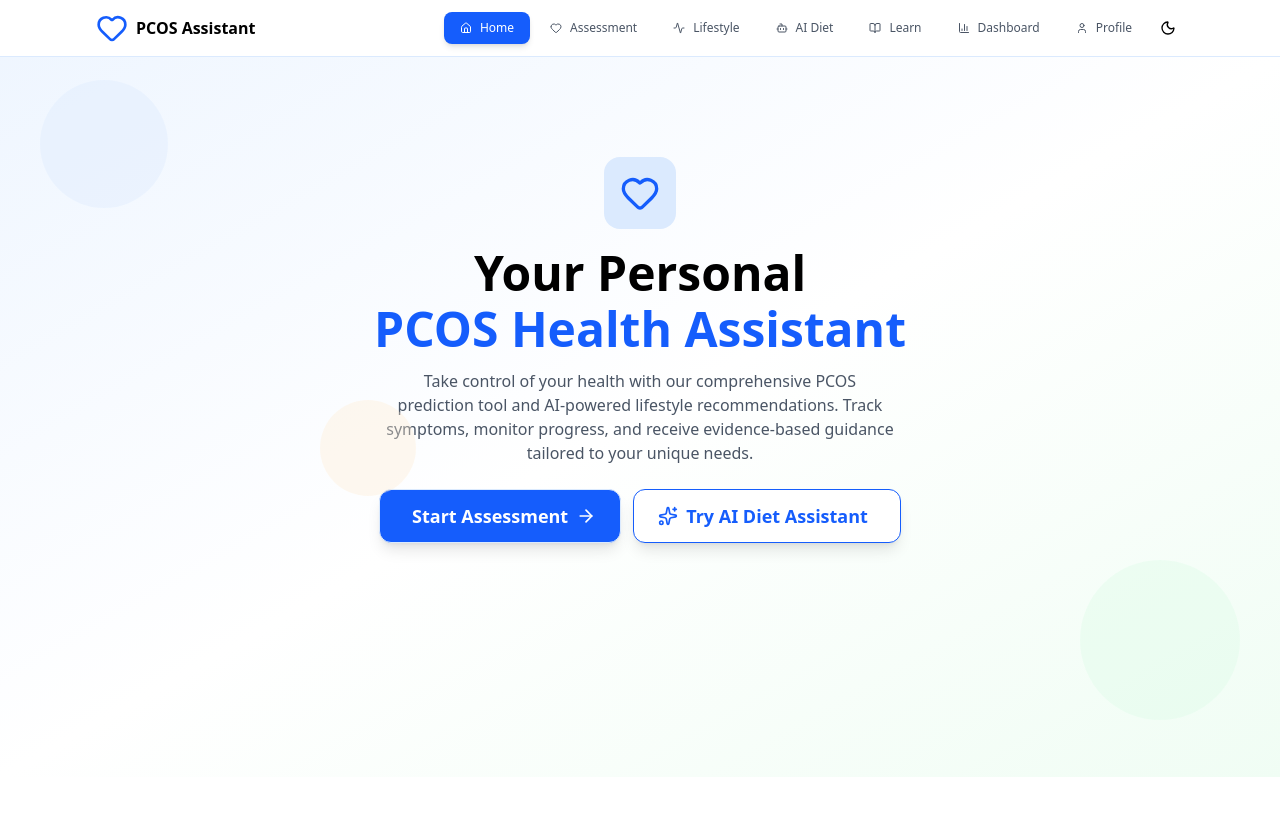
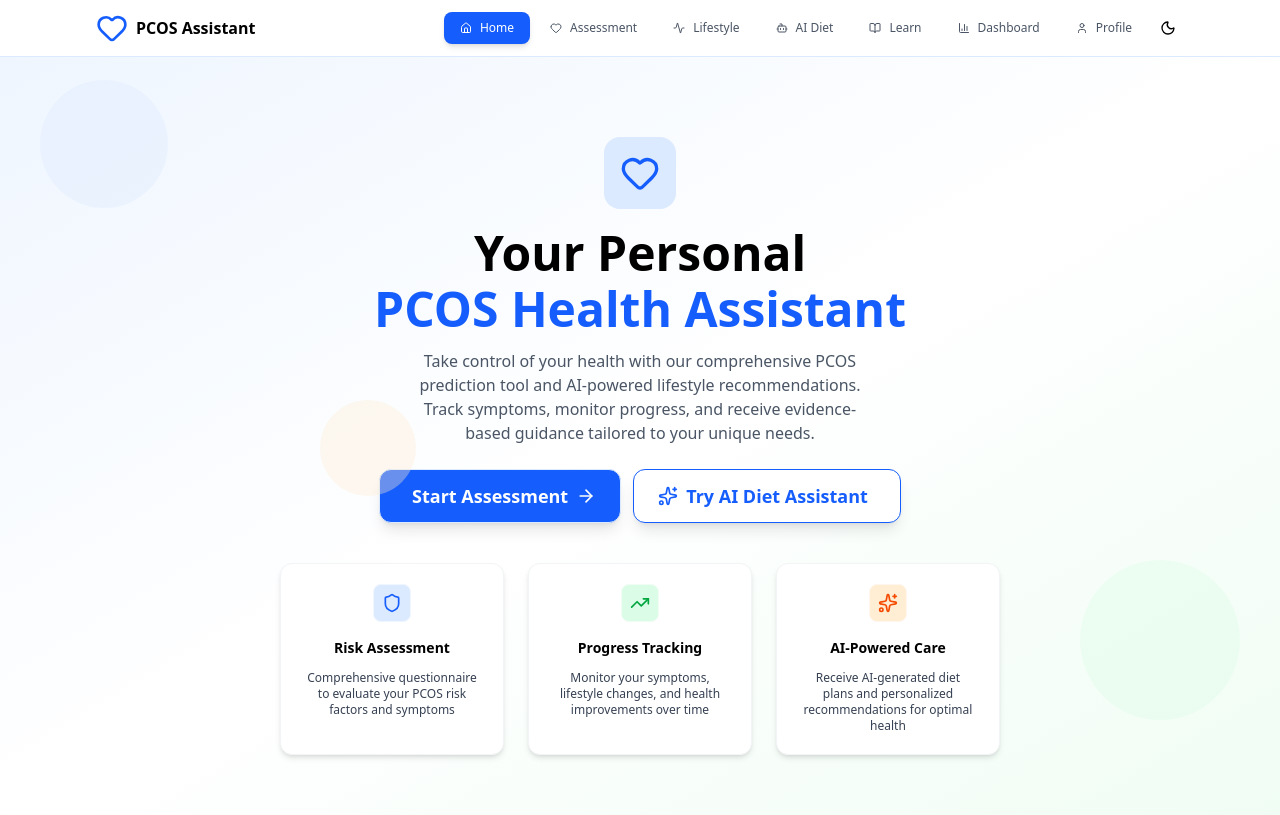
Before and after one commit to vparul/pcos-assistant, a React (Vite) app: page / in a window 1280 px wide. Built offline with nearby package versions, Linux system fonts and the light colour scheme.

Commit message:
Complete Home screen UI

```diff
--- a/src/App.tsx
+++ b/src/App.tsx
@@ -11,7 +11,7 @@ function App() {
     <>
       <Navigation activeTab={activeTab} setActiveTab={setActiveTab} />
       <main>
-        <div className="relative bg-gradient-to-br min-h-[90vh] from-blue-50 via-white to-green-50 py-20 transition-colors duration-200">
+        <div className="relative bg-gradient-to-br min-h-[90vh] from-blue-50 via-white to-green-50 py-15 transition-colors duration-200">
           <div className="flex flex-col items-center">
           <ActiveComponent />
           </div>
--- /dev/null
+++ b/src/components/Card/Card.tsx
@@ -0,0 +1,15 @@
+import type { CardProps } from "./types";
+
+export const Card = ({ icon, heading, subHeading }: CardProps) => {
+  return (
+    <div className="flex py-5 items-center flex-col bg-white shadow-md border-1 border-gray-100 rounded-xl max-w-[14rem]">
+      {icon && icon}
+      <h4 className="text-black-500 font-semibold text-sm">{heading}</h4>
+      <p className="text-gray-700 text-center text-xs mt-3 w-[80%]">
+        {subHeading}
+      </p>
+    </div>
+  );
+};
+
+export default Card;
--- /dev/null
+++ b/src/components/Card/index.ts
@@ -0,0 +1,3 @@
+import Card from "./Card";
+
+export default Card;
--- /dev/null
+++ b/src/components/Card/types.ts
@@ -0,0 +1,5 @@
+export interface CardProps {
+    heading: string;
+    subHeading?: string;
+    icon: React.ReactElement;
+}
--- a/src/components/views/Home/Home.tsx
+++ b/src/components/views/Home/Home.tsx
@@ -1,10 +1,15 @@
-import { ArrowRight, Heart, Sparkles } from "lucide-react";
+import { ArrowRight, Heart, Shield, Sparkles, TrendingUp } from "lucide-react";
 import Button from "../../Button";
-import { BUTTON_SIZE, BUTTON_TYPES, ICON_PLACEMENT } from "../../../constants/button";
+import {
+  BUTTON_SIZE,
+  BUTTON_TYPES,
+  ICON_PLACEMENT,
+} from "../../../constants/button";
+import Card from "../../Card";
 
 const Home = () => {
   return (
-    <>
+    <div className="flex flex-col max-w-[90vw] items-center">
       <div className="bg-blue-100 rounded-2xl p-4 m-5">
         <Heart className="h-10 w-10 text-blue-600" />
       </div>
@@ -27,7 +32,7 @@ const Home = () => {
           size={BUTTON_SIZE.MEDIUM}
           onClick={() => {}}
         />
-         <Button
+        <Button
           title="Try AI Diet Assistant"
           icon={Sparkles}
           iconPlacement={ICON_PLACEMENT.LEFT}
@@ -36,7 +41,38 @@ const Home = () => {
           onClick={() => {}}
         />
       </div>
-    </>
+      <div className="flex max-w-3xl mx-auto mt-10 gap-6">
+        <Card
+          heading="Risk Assessment"
+          subHeading="Comprehensive questionnaire to evaluate your PCOS risk factors and symptoms"
+          icon={
+            <div className="p-2 bg-blue-100 border-blue-50 border-1 rounded-lg mb-4">
+              <Shield className="w-5 h-5 text-blue-600" />
+            </div>
+          }
+        />
+
+        <Card
+          heading="Progress Tracking"
+          subHeading="Monitor your symptoms, lifestyle changes, and health improvements over time"
+          icon={
+            <div className="p-2 bg-green-100 border-green-50 border-1 rounded-lg mb-4">
+            <TrendingUp className="w-5 h-5 text-green-600" />
+          </div>
+          }
+        />
+
+        <Card
+          heading="AI-Powered Care"
+          subHeading="Receive AI-generated diet plans and personalized recommendations for optimal health"
+          icon={
+            <div className="p-2 bg-orange-100 border-orange-50 border-1 rounded-lg mb-4">
+            <Sparkles className="w-5 h-5 text-orange-600" />
+            </div>
+          }
+        />
+      </div>
+    </div>
   );
 };
 
```
